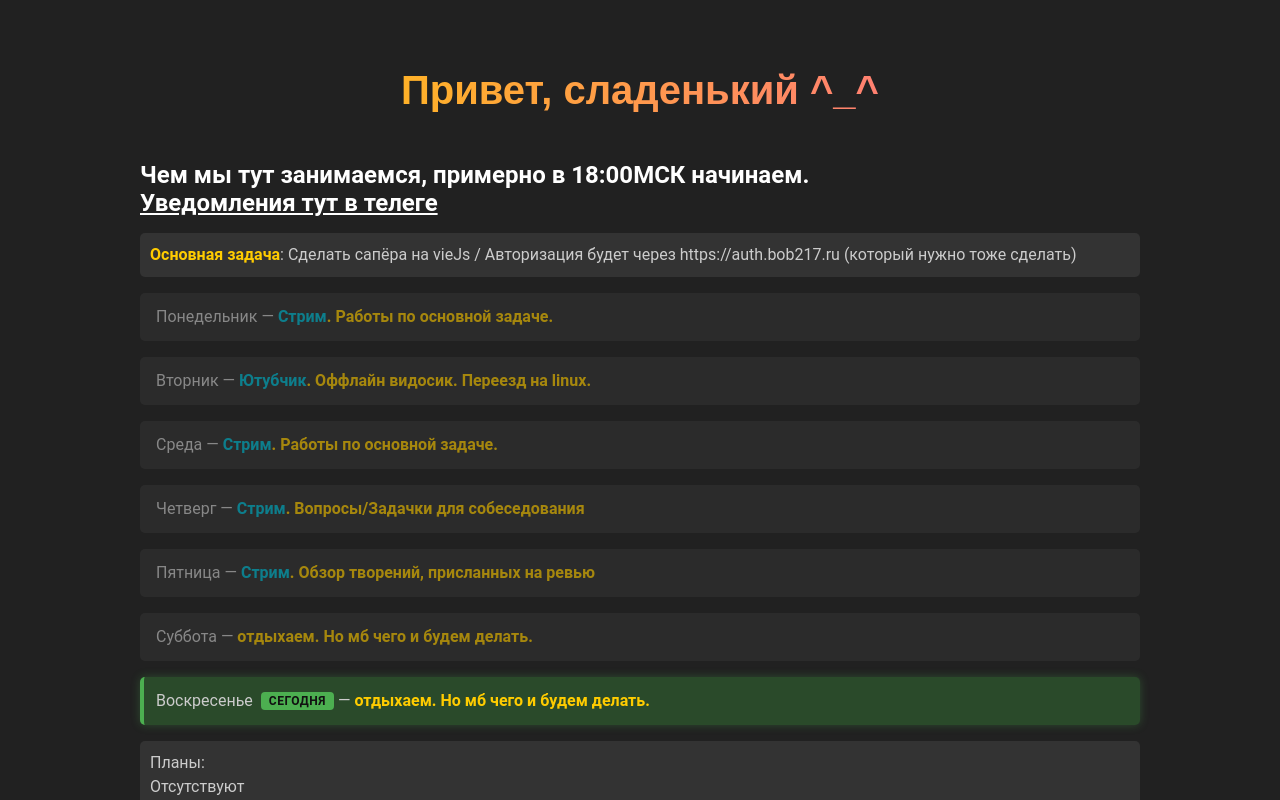
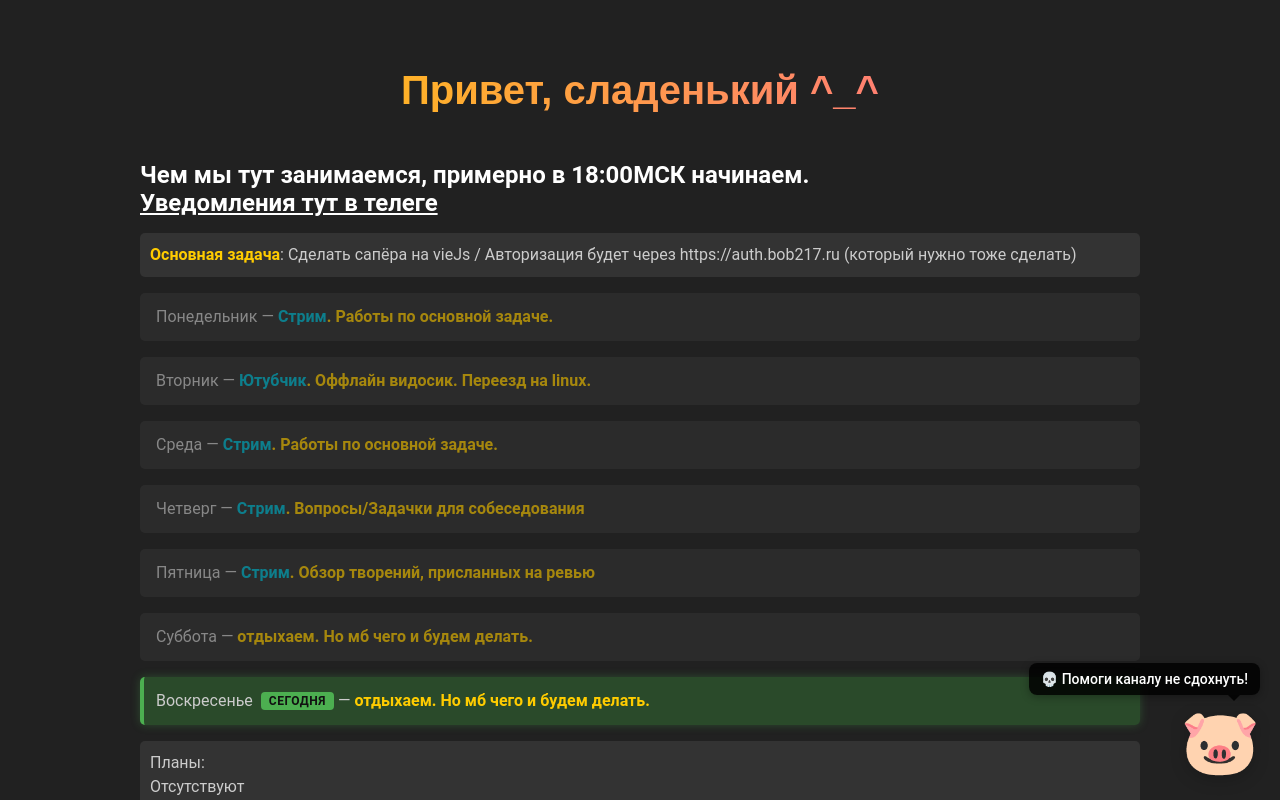
Before and after one commit to MaxNagibator/bob217.ru, a Vue app: page / in a window 1280 px wide. Shown: the top 800 px of the page. Built offline with nearby package versions, Linux system fonts and the light colour scheme.

Commit message:
Попрошайка
- Добавлена интерактивная свинья
- Добавлена кнопка возврата на странице донатов

```diff
--- /dev/null
+++ b/src/components/PiggyBank.vue
@@ -0,0 +1,319 @@
+<script lang="ts" setup>
+import { computed, onBeforeUnmount, onMounted, ref } from 'vue'
+import { useRouter } from 'vue-router'
+
+const JUMP_ANIMATION_DURATION = 1000
+const MESSAGE_DISPLAY_DURATION = 2000
+const MIN_JUMP_INTERVAL = 3000
+const MAX_JUMP_INTERVAL = 5000
+const INITIAL_JUMP_DELAY = 3000
+const GUILT_MESSAGE_DURATION = 2000
+const SHAKE_DURATION = 800
+
+type PiggyState = 'idle' | 'jumping' | 'hovered' | 'guilt'
+
+const router = useRouter()
+const state = ref<PiggyState>('idle')
+const currentMessage = ref('')
+let jumpInterval: number | undefined
+let guiltTimeout: number | undefined
+let shakeTimeout: number | undefined
+let jumpAnimationTimeout: number | undefined
+
+const messages = [
+  '🥺 Покорми меня!',
+  '💰 Хрю-хрю, донат!',
+  '🪙 Дай монетку!',
+  '❤️ Поддержи создателя!',
+  '🍕 Накорми "дот нет помойку"!',
+  '✨ Брось денежку в "лучик света"!',
+  '🎮 Игровая дрисня требует жертв!',
+  '🎬 Фильмы с максимчиком не снимутся сами!',
+  '🥀 Без доната я засохну!',
+  '🪙 Кинь бобкоинов в копилку!',
+  '💀 Помоги каналу не сдохнуть!',
+  '₿ Крипта тоже прокатит!',
+]
+
+const guiltMessages = [
+  '😢 Ты серьезно не нажал?',
+  '💔 Так вот ты какой, жмот!',
+  '👀 Я запомнила тебя...',
+  '😔 Совесть не мучает?',
+  '💀 Каналы умирают из-за таких!',
+  '😤 Ладно, я не обижаюсь... (обижаюсь)',
+  '⚖️ Твоя карма уже в минусе!',
+  '😭 Максимчик плачет по ночам...',
+  '🗑️ Дот нет помойка стала еще помойнее!',
+  '🥺 Хотя бы пожалей... нет?',
+  '💢 Ну ты и жестокий человек!',
+  '📉 Криптокошелек пустеет...',
+  '🎮 Игровая дрисня осталась без патчей!',
+  '🕯️ Лучик света погас навсегда...',
+  '📊 Бобкоины стоили дешевле...',
+  '🐷💨 Я тебя не забуду, скупердяй!',
+]
+
+const isJumping = ref(false)
+const isShaking = ref(false)
+
+const pickRandomMessage = (source: readonly string[]): string => {
+  if (source.length === 0) {
+    return ''
+  }
+
+  const index = Math.floor(Math.random() * source.length)
+  return source[index] ?? ''
+}
+
+const showMessage = computed(() => {
+  return state.value === 'jumping' || state.value === 'hovered' || state.value === 'guilt'
+})
+
+const clearAllTimeouts = (): void => {
+  if (guiltTimeout) clearTimeout(guiltTimeout)
+  if (shakeTimeout) clearTimeout(shakeTimeout)
+  if (jumpAnimationTimeout) clearTimeout(jumpAnimationTimeout)
+}
+
+const startJumping = (): void => {
+  if (state.value === 'hovered' || state.value === 'guilt') return
+
+  state.value = 'jumping'
+  isJumping.value = true
+  currentMessage.value = pickRandomMessage(messages)
+
+  jumpAnimationTimeout = window.setTimeout(() => {
+    isJumping.value = false
+    jumpAnimationTimeout = window.setTimeout(() => {
+      if (state.value === 'jumping') {
+        state.value = 'idle'
+      }
+    }, MESSAGE_DISPLAY_DURATION)
+  }, JUMP_ANIMATION_DURATION)
+}
+
+const handlePiggyMouseEnter = (): void => {
+  clearAllTimeouts()
+  if (state.value != 'jumping') currentMessage.value = pickRandomMessage(messages)
+
+  state.value = 'hovered'
+  isJumping.value = false
+  isShaking.value = false
+}
+
+const handlePiggyMouseLeave = (): void => {
+  clearAllTimeouts()
+  state.value = 'guilt'
+  isShaking.value = true
+  currentMessage.value = pickRandomMessage(guiltMessages)
+
+  shakeTimeout = window.setTimeout(() => {
+    isShaking.value = false
+  }, SHAKE_DURATION)
+
+  guiltTimeout = window.setTimeout(() => {
+    if (state.value === 'guilt') state.value = 'idle'
+  }, GUILT_MESSAGE_DURATION)
+}
+
+const handleClick = (): void => {
+  router.push('/donate')
+}
+
+onMounted(() => {
+  const scheduleNextJump = (): void => {
+    const delay = Math.random() * (MAX_JUMP_INTERVAL - MIN_JUMP_INTERVAL) + MIN_JUMP_INTERVAL
+    jumpInterval = window.setTimeout(() => {
+      startJumping()
+      scheduleNextJump()
+    }, delay)
+  }
+
+  setTimeout(() => {
+    startJumping()
+    scheduleNextJump()
+  }, INITIAL_JUMP_DELAY)
+})
+
+onBeforeUnmount(() => {
+  if (jumpInterval) clearTimeout(jumpInterval)
+  clearAllTimeouts()
+})
+</script>
+
+<template>
+  <div class="piggy-bank-container">
+    <div class="piggy-bank">
+      <div
+        :class="['piggy', { jumping: isJumping, shaking: isShaking }]"
+        @click="handleClick"
+        @mouseenter="handlePiggyMouseEnter"
+        @mouseleave="handlePiggyMouseLeave"
+        role="button"
+        tabindex="0"
+        @keydown.enter="handleClick"
+        @keydown.space="handleClick"
+      >
+        🐷
+      </div>
+      <Transition name="message">
+        <div v-if="showMessage" class="message">
+          {{ currentMessage }}
+        </div>
+      </Transition>
+    </div>
+  </div>
+</template>
+
+<style scoped>
+.piggy-bank-container {
+  position: fixed;
+  bottom: 20px;
+  right: 20px;
+  z-index: 9999;
+}
+
+.piggy-bank {
+  position: relative;
+}
+
+.piggy {
+  font-size: 64px;
+  user-select: none;
+  filter: drop-shadow(0 4px 8px rgba(0, 0, 0, 0.2));
+  cursor: pointer;
+  transition: transform 0.2s ease;
+  display: inline-block;
+}
+
+.piggy:hover:not(.jumping):not(.shaking) {
+  transform: scale(1.1);
+}
+
+.piggy:active:not(.jumping):not(.shaking) {
+  transform: scale(0.95);
+}
+
+.message {
+  position: absolute;
+  bottom: 100%;
+  right: 0;
+  margin-bottom: 10px;
+  background: rgba(0, 0, 0, 0.85);
+  color: white;
+  padding: 8px 12px;
+  border-radius: 8px;
+  white-space: nowrap;
+  font-size: 14px;
+  font-weight: 500;
+  box-shadow: 0 2px 8px rgba(0, 0, 0, 0.3);
+}
+
+.message::after {
+  content: '';
+  position: absolute;
+  top: 100%;
+  right: 20px;
+  border: 6px solid transparent;
+  border-top-color: rgba(0, 0, 0, 0.85);
+}
+
+.jumping {
+  animation: jump 1s ease-in-out;
+  transition: none;
+}
+
+.shaking {
+  animation: shake 0.8s cubic-bezier(0.36, 0.07, 0.19, 0.97) both;
+  transition: none;
+}
+
+@keyframes jump {
+  0%,
+  100% {
+    transform: translateY(0) rotate(0deg);
+  }
+  10% {
+    transform: translateY(-30px) rotate(-5deg);
+  }
+  20% {
+    transform: translateY(0) rotate(0deg);
+  }
+  30% {
+    transform: translateY(-40px) rotate(5deg);
+  }
+  40% {
+    transform: translateY(0) rotate(0deg);
+  }
+  50% {
+    transform: translateY(-35px) rotate(-3deg);
+  }
+  60% {
+    transform: translateY(0) rotate(0deg);
+  }
+  70% {
+    transform: translateY(-20px) rotate(3deg);
+  }
+  80% {
+    transform: translateY(0) rotate(0deg);
+  }
+  90% {
+    transform: translateY(-10px) rotate(-2deg);
+  }
+}
+
+@keyframes shake {
+  0%,
+  100% {
+    transform: translateX(0) rotate(0deg);
+  }
+  10%,
+  30%,
+  50%,
+  70%,
+  90% {
+    transform: translateX(-10px) rotate(-8deg);
+  }
+  20%,
+  40%,
+  60%,
+  80% {
+    transform: translateX(10px) rotate(8deg);
+  }
+  95% {
+    transform: translateX(-5px) rotate(-4deg);
+  }
+}
+
+.message-enter-active,
+.message-leave-active {
+  transition: all 0.3s ease;
+}
+
+.message-enter-from {
+  opacity: 0;
+  transform: translateY(10px);
+}
+
+.message-leave-to {
+  opacity: 0;
+  transform: translateY(-10px);
+}
+
+@media (max-width: 768px) {
+  .piggy-bank-container {
+    bottom: 15px;
+    right: 15px;
+  }
+
+  .piggy {
+    font-size: 48px;
+  }
+
+  .message {
+    font-size: 12px;
+    padding: 6px 10px;
+  }
+}
+</style>
--- a/src/views/DonateView.vue
+++ b/src/views/DonateView.vue
@@ -1,8 +1,17 @@
-<script lang="ts" setup></script>
+<script lang="ts" setup>
+import { useRouter } from 'vue-router'
+
+const router = useRouter()
+
+const goBack = (): void => {
+  router.back()
+}
+</script>
 
 <template>
   <div class="donate">
     <div class="donate-container">
+      <button class="back-button" @click="goBack" aria-label="Вернуться назад">← Назад</button>
       <h2>
         Поддержки каналов "дот нет помойка", "лучик света", "игровая дрисня", "фильмы с максимчиком"
       </h2>
@@ -96,6 +105,29 @@
   background-color: #444;
 }
 
+.back-button {
+  padding: 0.75rem 1.5rem;
+  margin-bottom: 2rem;
+  font-size: 1rem;
+  font-weight: 600;
+  color: #fff;
+  cursor: pointer;
+  background: linear-gradient(135deg, #667eea 0%, #764ba2 100%);
+  border: none;
+  border-radius: 8px;
+  transition: all 0.3s ease;
+}
+
+.back-button:hover {
+  background: linear-gradient(135deg, #764ba2 0%, #667eea 100%);
+  transform: translateX(-5px);
+  box-shadow: 0 4px 12px rgba(102, 126, 234, 0.4);
+}
+
+.back-button:active {
+  transform: translateX(-3px);
+}
+
 @media (max-width: 768px) {
   .donate-container {
     max-width: 100%;
@@ -104,5 +136,10 @@
   .donate-container h2 {
     font-size: 1.25rem;
   }
+
+  .back-button {
+    padding: 0.6rem 1.2rem;
+    font-size: 0.9rem;
+  }
 }
 </style>
--- a/src/views/HomeView.vue
+++ b/src/views/HomeView.vue
@@ -3,6 +3,7 @@ import { useCards } from '@/composables/useCards'
 import InfoBlock from '@/components/InfoBlock.vue'
 import CardSection from '@/components/CardSection.vue'
 import ErrorBoundary from '@/components/ErrorBoundary.vue'
+import PiggyBank from '@/components/PiggyBank.vue'
 
 const { cardsData, loading, error } = useCards()
 </script>
@@ -25,6 +26,8 @@ const { cardsData, loading, error } = useCards()
         />
       </div>
     </div>
+
+    <PiggyBank />
   </ErrorBoundary>
 </template>
 
```
